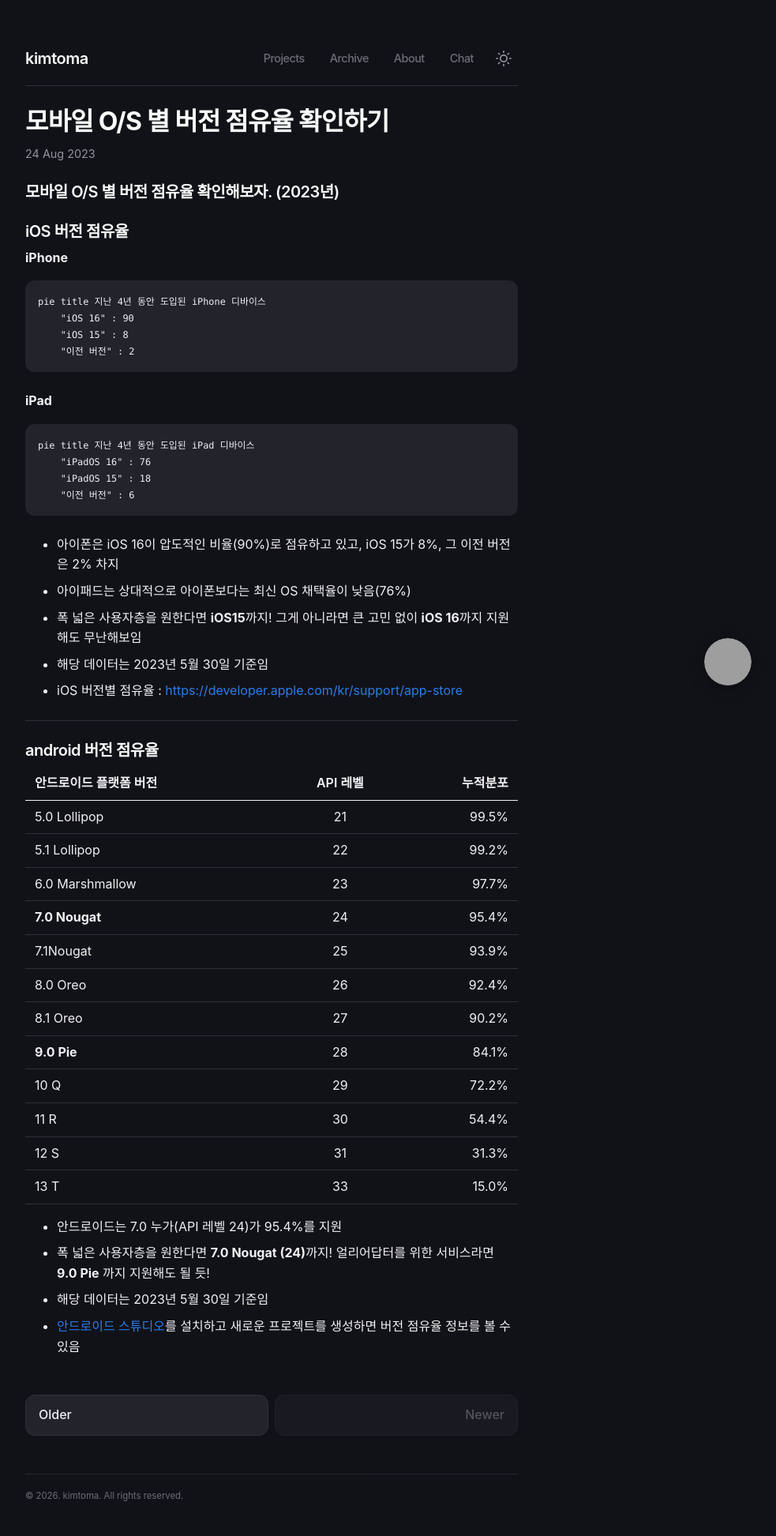
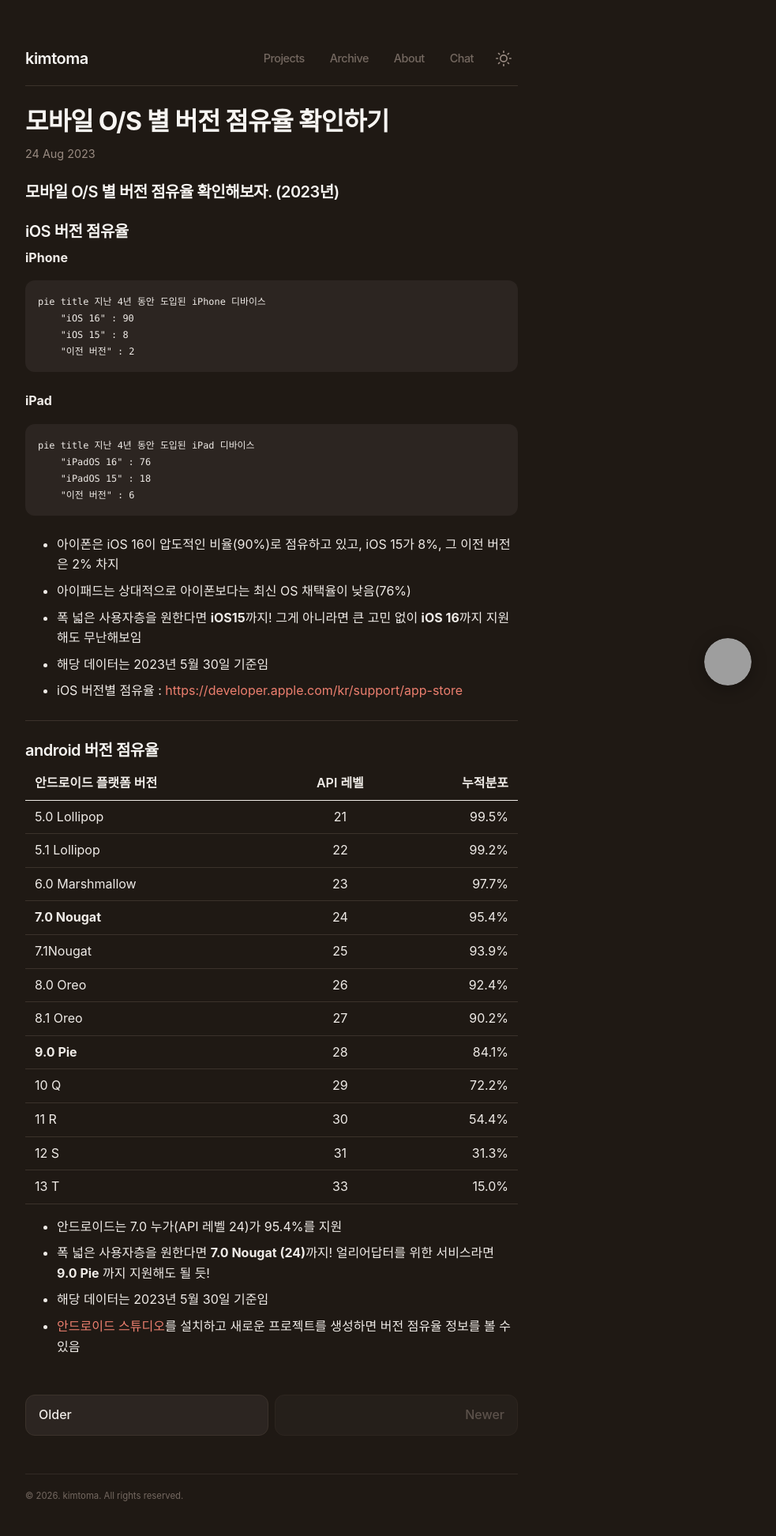
Before and after one commit to kimtoma/kimtoma.github.io, a Jekyll site: the page built from index.html, in a window 1280 px wide. Shown: the whole page at 79% size, without its empty margins (296-1279 px from the left). Built offline with Jekyll 4.4.1, drawn with Linux system fonts in a browser that asks for light colours; the list of posts is cut into pages by our own code; grey boxes are pictures that could not be loaded.

Commit message:
Unify design system: apply kimtoma.com warm beige/coral theme
- Light mode: warm beige background hsl(30, 35%, 92%)
- Dark mode: warm brown background hsl(25, 20%, 10%)
- Primary accent: coral hsl(8, 77%, 58%) matching kimtoma.com
- Secondary: teal for highlights
- Applied to both blog.kimtoma.com (Jekyll) and chat.kimtoma.com (React)

Co-Authored-By: Claude Opus 4.5 <noreply@anthropic.com>

```diff
--- a/_sass/_variables.scss
+++ b/_sass/_variables.scss
@@ -1,26 +1,26 @@
-// Colors - Unified Design System (kimtoma.com + chat.kimtoma.com)
-// Inspired by wabi.ai: warm, personal, approachable
+// Colors - Unified Design System (kimtoma.com + blog + chat)
+// Inspired by "Her" movie: warm, personal, approachable
 
 :root {
-  // Gray scale - warm tones (hue: 40)
-  --gray-000: hsl(40, 20%, 98%);
-  --gray-100: hsl(40, 15%, 96%);
-  --gray-200: hsl(40, 10%, 92%);
-  --gray-300: hsl(40, 8%, 87%);
-  --gray-400: hsl(40, 5%, 80%);
-  --gray-500: hsl(40, 4%, 68%);
-  --gray-600: hsl(40, 3%, 53%);
-  --gray-700: hsl(40, 4%, 35%);
-  --gray-800: hsl(40, 5%, 22%);
-  --gray-900: hsl(40, 6%, 15%);
+  // Gray scale - warm beige tones (hue: 30)
+  --gray-000: hsl(30, 30%, 98%);
+  --gray-100: hsl(30, 25%, 96%);
+  --gray-200: hsl(30, 20%, 92%);
+  --gray-300: hsl(30, 15%, 87%);
+  --gray-400: hsl(30, 10%, 75%);
+  --gray-500: hsl(30, 8%, 60%);
+  --gray-600: hsl(30, 6%, 45%);
+  --gray-700: hsl(30, 8%, 30%);
+  --gray-800: hsl(30, 10%, 20%);
+  --gray-900: hsl(30, 12%, 12%);
 
-  // Brand colors - warmer primary
-  --primary: hsl(215, 85%, 55%);
-  --primary-hover: hsl(215, 85%, 45%);
-  --primary-light: hsl(215, 85%, 65%);
+  // Brand colors - coral primary (matching kimtoma.com)
+  --primary: hsl(8, 77%, 58%);
+  --primary-hover: hsl(8, 77%, 48%);
+  --primary-light: hsl(8, 77%, 68%);
 
-  // Accent color (coral) - for special moments
-  --accent-coral: hsl(12, 85%, 62%);
+  // Accent color (teal) - for secondary highlights
+  --accent-teal: hsl(175, 35%, 52%);
 
   // Semantic colors
   --red: #fa5252;
@@ -74,53 +74,53 @@
     'Courier New', monospace;
 }
 
-// Light theme - warm cream background
+// Light theme - warm beige background (matching kimtoma.com)
 [data-theme="light"] {
-  --body-color: hsl(40, 10%, 15%);
-  --body-bg: hsl(40, 30%, 99%);
-  --heading-color: hsl(40, 15%, 8%);
+  --body-color: hsl(30, 15%, 15%);
+  --body-bg: hsl(30, 35%, 92%);
+  --heading-color: hsl(30, 20%, 10%);
 
   --link-color: var(--primary);
   --link-hover-color: var(--primary-hover);
 
-  --border-color: hsl(40, 15%, 88%);
+  --border-color: hsl(30, 20%, 82%);
 
-  --code-color: var(--grape);
-  --code-bg: hsl(40, 20%, 96%);
+  --code-color: hsl(8, 60%, 45%);
+  --code-bg: hsl(30, 30%, 96%);
 
-  --muted-color: hsl(40, 5%, 45%);
-  --card-bg: hsl(40, 20%, 96%);
+  --muted-color: hsl(30, 10%, 45%);
+  --card-bg: hsl(30, 30%, 96%);
 }
 
-// Dark theme - night sky tint (blue undertone)
+// Dark theme - warm dark brown (not blue)
 [data-theme="dark"] {
-  --body-color: hsl(230, 10%, 95%);
-  --body-bg: hsl(230, 15%, 8%);
-  --heading-color: hsl(230, 10%, 98%);
+  --body-color: hsl(30, 20%, 92%);
+  --body-bg: hsl(25, 20%, 10%);
+  --heading-color: hsl(30, 25%, 96%);
 
-  --link-color: var(--primary);
-  --link-hover-color: var(--primary-light);
+  --link-color: var(--primary-light);
+  --link-hover-color: var(--primary);
 
-  --border-color: hsl(230, 10%, 20%);
+  --border-color: hsl(25, 15%, 20%);
 
-  --code-color: var(--blue-300);
-  --code-bg: hsl(230, 12%, 15%);
+  --code-color: hsl(8, 70%, 70%);
+  --code-bg: hsl(25, 15%, 15%);
 
-  --muted-color: hsl(230, 8%, 60%);
-  --card-bg: hsl(230, 12%, 15%);
+  --muted-color: hsl(25, 10%, 55%);
+  --card-bg: hsl(25, 15%, 15%);
 }
 
 // System preference fallback
 @media (prefers-color-scheme: dark) {
   :root:not([data-theme="light"]) {
-    --body-color: hsl(230, 10%, 95%);
-    --body-bg: hsl(230, 15%, 8%);
-    --heading-color: hsl(230, 10%, 98%);
-    --link-color: var(--primary);
-    --link-hover-color: var(--primary-light);
-    --border-color: hsl(230, 10%, 20%);
-    --code-bg: hsl(230, 12%, 15%);
-    --muted-color: hsl(230, 8%, 60%);
-    --card-bg: hsl(230, 12%, 15%);
+    --body-color: hsl(30, 20%, 92%);
+    --body-bg: hsl(25, 20%, 10%);
+    --heading-color: hsl(30, 25%, 96%);
+    --link-color: var(--primary-light);
+    --link-hover-color: var(--primary);
+    --border-color: hsl(25, 15%, 20%);
+    --code-bg: hsl(25, 15%, 15%);
+    --muted-color: hsl(25, 10%, 55%);
+    --card-bg: hsl(25, 15%, 15%);
   }
 }
--- a/chat-app/tailwind.config.js
+++ b/chat-app/tailwind.config.js
@@ -28,7 +28,7 @@ export default {
         accent: {
           DEFAULT: "hsl(var(--accent))",
           foreground: "hsl(var(--accent-foreground))",
-          coral: "hsl(12, 85%, 62%)",
+          teal: "hsl(var(--accent-teal))",
         },
       },
       borderRadius: {
```
Also changed, not shown: chat-app/src/index.css (+32 -32 lines).
